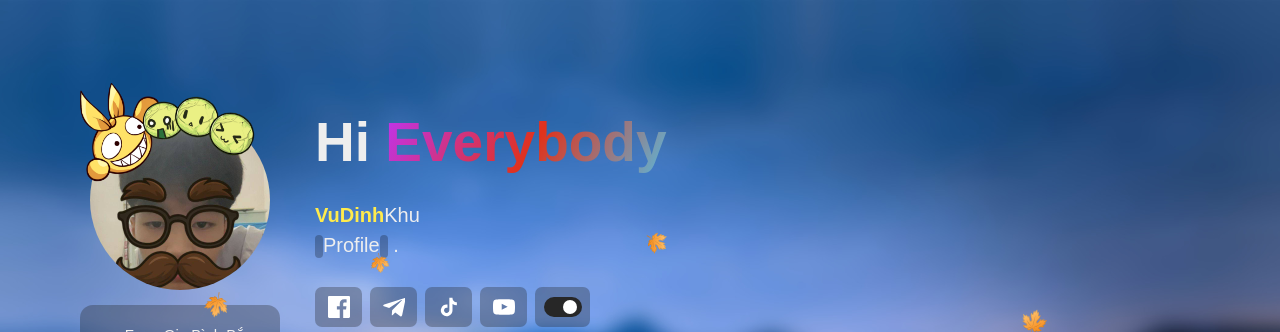
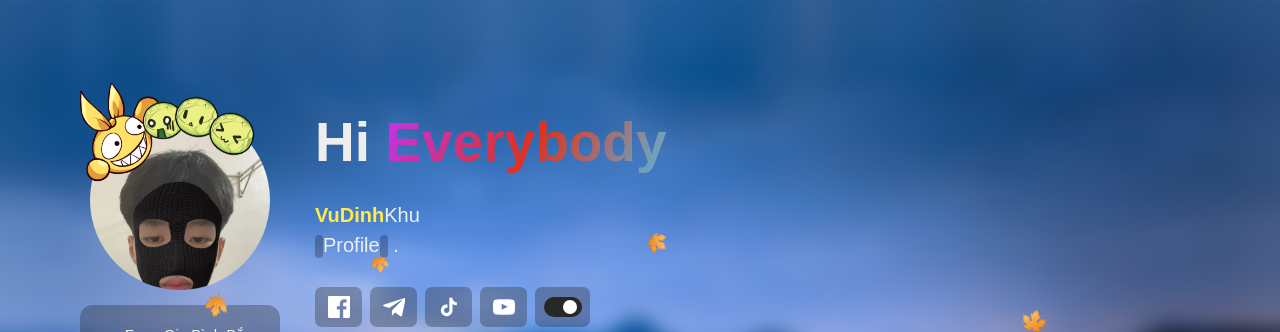
Before and after one commit to vukhuxxx/profile, a plain HTML site: page index.html in a window 1280 px wide. Shown: the top 332 px of the page. Drawn offline with nearby package versions, Linux system fonts and the light colour scheme.

Commit message:
Update index.html

```diff
--- a/index.html
+++ b/index.html
@@ -35,7 +35,7 @@
     <div class="main">
         <div onclick="left()" class="left">
             <div class="left-main">
-                <div class="logo" style="background-image: url(./static/img/a.jpg);">
+                <div class="logo" style="background-image: url(./static/img/4.jpg);">
                     <img style="position: absolute;top:-15%;left:-10%;width: 120%; aspect-ratio: 1/1;" src="./static/img/logo4.png" alt="Khung viền">
                 </div>
                 <div class="left-div left-des">
```
